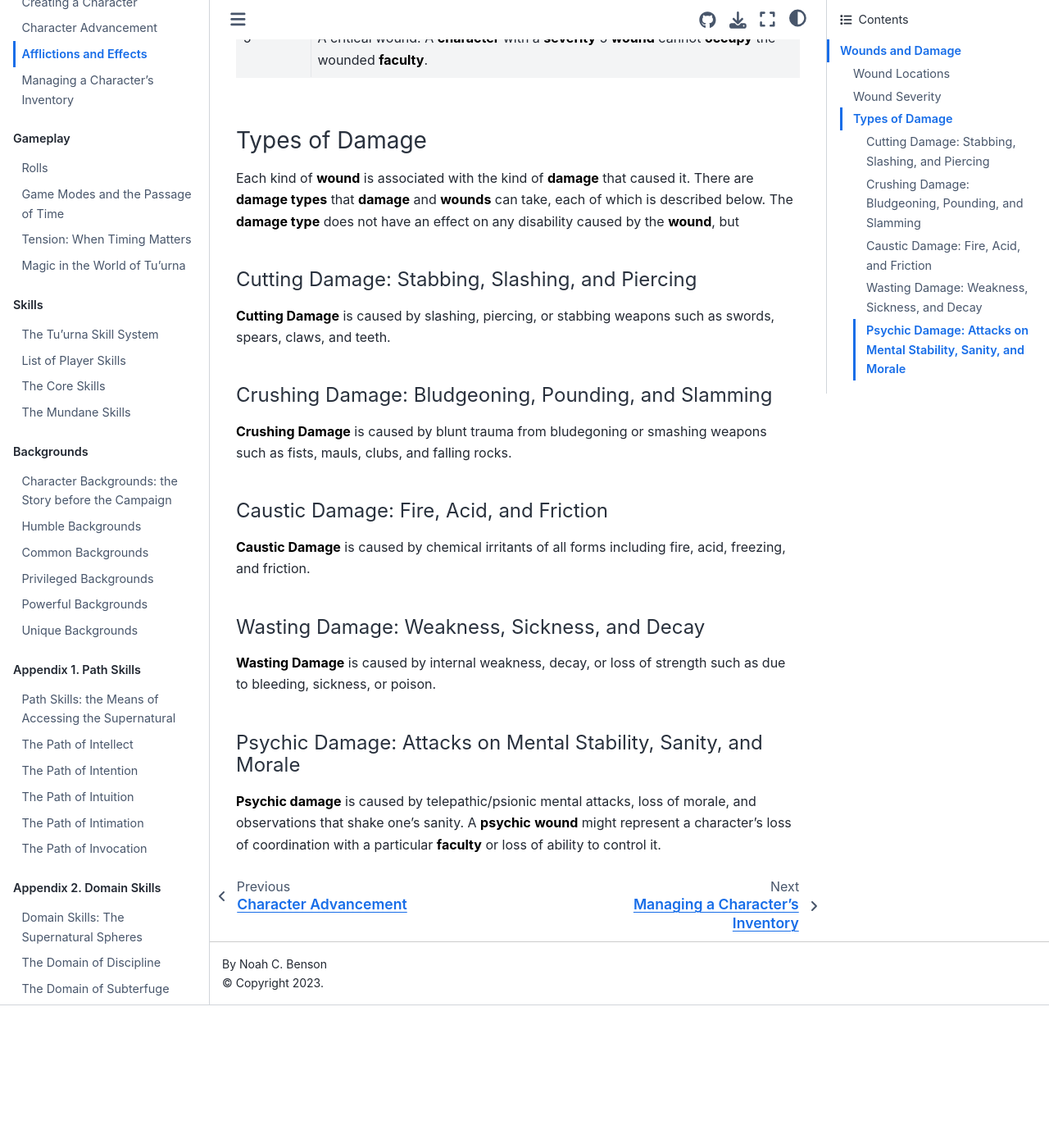
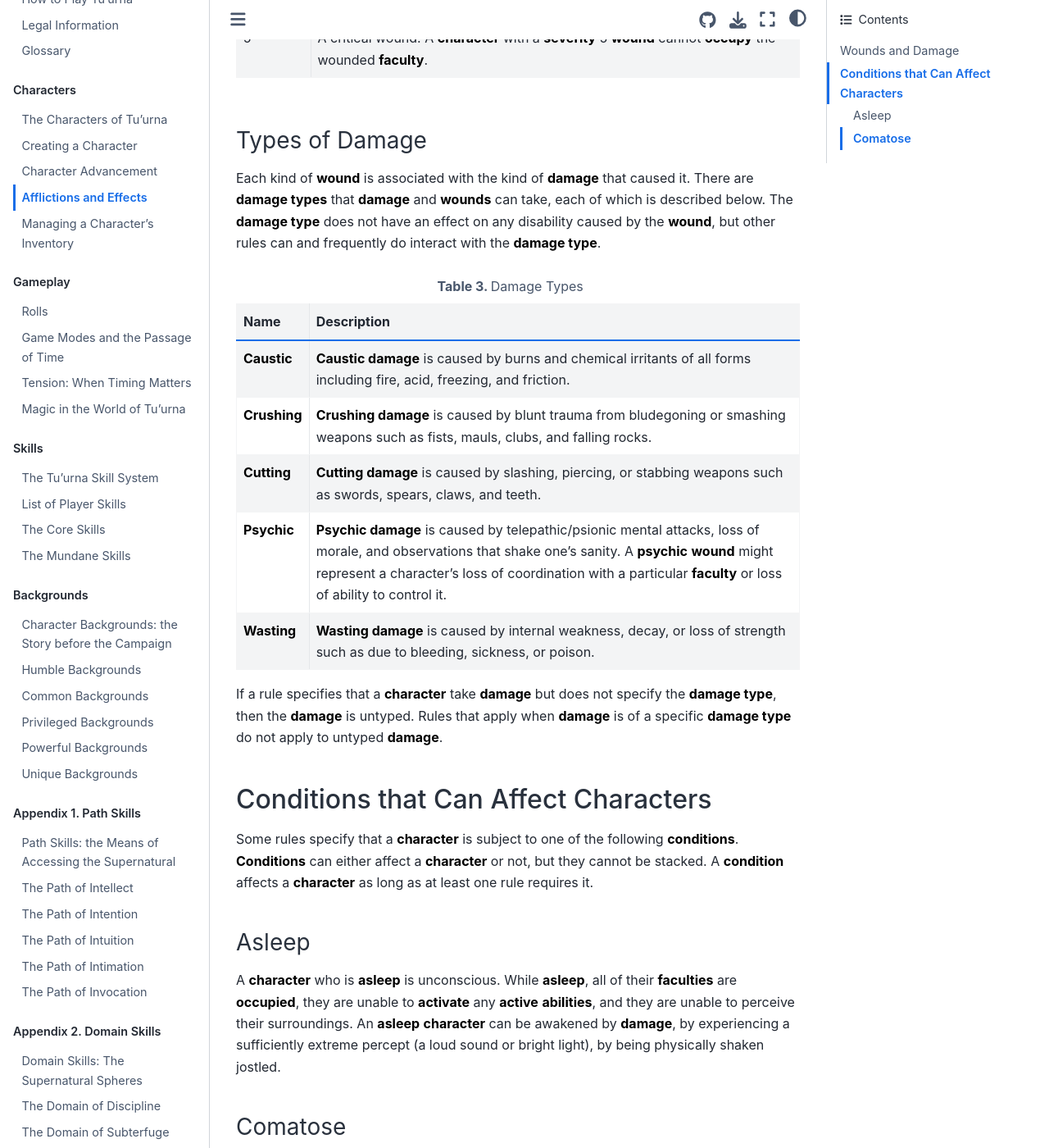
Before and after one commit to noahbenson/tuurna, a Jupyter Book: the page built from doc/characters/effects.md, in a window 1280 px wide and 1400 px high, scrolled down 2719 px. Shown: the whole window at 82% size. Built offline with Jupyter Book 1.0.4 settings and Sphinx 7.4.7 and the Sphinx Book theme 1.1.4, drawn with Linux system fonts in a browser that asks for light colours; before the commit the page ends 3945 px from its top, so only the background shows below that; some of the changed text lies outside the part shown.

Commit message:
fixing rolls, adding math page

````diff
--- a/doc/_config.yml
+++ b/doc/_config.yml
@@ -57,6 +57,8 @@
     Arms: "{term}`Arms<Arm>`"
     arm: "{term}`arm<Arm>`"
     arms: "{term}`arms<Arm>`"
+    Asleep: "{term}`Asleep`"
+    asleep: "{term}`asleep<Asleep>`"
     Attention: "{term}`Attention`"
     attention: "{term}`attention<Attention>`"
     Background: "{term}`Background`"
@@ -89,6 +91,12 @@
     Checks: "{term}`Checks<Check>`"
     check: "{term}`check<Check>`"
     checks: "{term}`checks<Check>`"
+    Circumstantial_modifier: "{term}`Circumstantial modifier`"
+    Circumstantial_modifiers: "{term}`Circumstantial modifiers<Circumstantial Modifier>`"
+    circumstantial_modifier: "{term}`circumstantial modifier<Circumstantial Modifier>`"
+    circumstantial_modifiers: "{term}`circumstantial modifiers<Circumstantial Modifier>`"
+    Comatose: "{term}`Comatose`"
+    comatose: "{term}`comatose<Comatose>`"
     Competency_check: "{term}`Competency check<Competency Check>`"
     Competency_checks: "{term}`Competency checks<Competency Check>`"
     competency_check: "{term}`competency check<Competency Check>`"
@@ -97,6 +105,10 @@
     Conditions: "{term}`Conditions<Condition>`"
     condition: "{term}`condition<Condition>`"
     conditions: "{term}`conditions<Condition>`"
+    Contest: "{term}`Contest`"
+    Contests: "{term}`Contests<Contest>`"
+    contest: "{term}`contest<Contest>`"
+    contests: "{term}`contests<Contest>`"
     Core: "{term}`Core<Core Skill>`"
     core: "{term}`core<Core Skill>`"
     Core_skill: "{term}`Core skill<Core Skill>`"
@@ -159,6 +171,10 @@
     Faculties: "{term}`Faculties<Faculty>`"
     faculty: "{term}`faculty<Faculty>`"
     faculties: "{term}`faculties<Faculty>`"
+    Fate: "{term}`Fate`"
+    Fates: "{term}`Fates<Fate>`"
+    fate: "{term}`fate<Fate>`"
+    fates: "{term}`fates<Fate>`"
     Fundamental: "{term}`Fundamental<Fundamental Skill>`"
     fundamental: "{term}`fundamental<Fundamental Skill>`"
     Fundamental_skill: "{term}`Fundamental skill<Fundamental Skill>`"
@@ -177,6 +193,8 @@
     Items: "{term}`Items<Item>`"
     item: "{term}`item<Item>`"
     items: "{term}`items<Item>`"
+    Labor: "{term}`Labor`"
+    labor: "{term}`labor<Labor>`"
     Legs: "{term}`Legs`"
     legs: "{term}`legs<Legs>`"
     Level: "{term}`Level`"
@@ -191,6 +209,10 @@
     links: "{term}`links<Link>`"
     Luck: "{term}`Luck`"
     luck: "{term}`luck<Luck>`"
+    Modifier: "{term}`Modifier`"
+    Modifiers: "{term}`Modifiers<Modifier>`"
+    modifier: "{term}`modifier<Modifier>`"
+    modifiers: "{term}`modifiers<Modifier>`"
     Mundane: "{term}`Mundane<Mundane Skill>`"
     mundane: "{term}`mundane<Mundane Skill>`"
     Mundane_skill: "{term}`Mundane skill<Mundane Skill>`"
@@ -253,12 +275,18 @@
     Rolls: "{term}`Rolls<Roll>`"
     roll: "{term}`roll<Roll>`"
     rolls: "{term}`rolls<Roll>`"
+    Rolled: "{term}`Rolled<Roll>`"
+    rolled: "{term}`rolled<Roll>`"
     Sanity: "{term}`Sanity`"
     sanity: "{term}`sanity<Sanity>`"
     Scene: "{term}`Scene`"
     Scenes: "{term}`Scenes<Scene>`"
     scene: "{term}`scene<Scene>`"
     scenes: "{term}`scenes<Scene>`"
+    Score: "{term}`Score`"
+    Scores: "{term}`Scores<Score>`"
+    score: "{term}`score<Score>`"
+    scores: "{term}`scores<Score>`"
     Severity: "{term}`Severity`"
     Severities: "{term}`Severities<Severity>`"
     severity: "{term}`severity<Severity>`"
@@ -267,10 +295,18 @@
     Skills: "{term}`Skills<Skill>`"
     skill: "{term}`skill<Skill>`"
     skills: "{term}`skills<Skill>`"
+    Spare_attention: "{term}`Spare attention<Spare Attention>`"
+    spare_attention: "{term}`spare attention<Spare Attention>`"
+    Specific_modifier: "{term}`Specific modifier`"
+    Specific_modifiers: "{term}`Specific modifiers<Specific Modifier>`"
+    specific_modifier: "{term}`specific modifier<Specific Modifier>`"
+    specific_modifiers: "{term}`specific modifiers<Specific Modifier>`"
     Stamina: "{term}`Stamina`"
     stamina: "{term}`stamina<Stamina>`"
     Status: "{term}`Status`"
     status: "{term}`status<Status>`"
+    Supernatural_potential: "{term}`Supernatural potential<Supernatural Potential>`"
+    supernatural_potential: "{term}`supernatural potential<Supernatural Potential>`"
     Tag: "{term}`Tag`"
     Tags: "{term}`Tags<Tag>`"
     tag: "{term}`tag<Tag>`"
--- a/doc/_toc.yml
+++ b/doc/_toc.yml
@@ -58,3 +58,6 @@
       - file: skills/domain/enchantment
       - file: skills/domain/mentalism
       - file: skills/domain/theurgy
+  - caption: Appendix 3. Game Math
+    chapters:
+      - file: math/dice
--- a/doc/characters/effects.md
+++ b/doc/characters/effects.md
@@ -131,31 +131,57 @@
 Each kind of {{wound}} is associated with the kind of {{damage}} that caused
 it. There are {{damage_types}} that {{damage}} and {{wounds}} can take, each of
 which is described below. The {{damage_type}} does not have an effect on any
-disability caused by the {{wound}}, but
+disability caused by the {{wound}}, but other rules can and frequently do
+interact with the {{damage_type}}.
 
-(characters:effects:wounds:damage:cutting)=
-#### Cutting Damage: Stabbing, Slashing, and Piercing
-{term}`Cutting Damage` is caused by slashing, piercing, or stabbing weapons
-such as swords, spears, claws, and teeth.
+```{list-table} Damage Types
+:header-rows: 1
 
-(characters:effects:wounds:damage:crushing)=
-#### Crushing Damage: Bludgeoning, Pounding, and Slamming
-{term}`Crushing Damage` is caused by blunt trauma from bludegoning or smashing
-weapons such as fists, mauls, clubs, and falling rocks.
+* - Name
+  - Description
+* - {{Caustic}}
+  - {{Caustic_damage}} is caused by burns and chemical irritants of all forms
+    including fire, acid, freezing, and friction.
+* - {{Crushing}}
+  - {{Crushing_damage}} is caused by blunt trauma from bludegoning or smashing
+    weapons such as fists, mauls, clubs, and falling rocks.
+* - {{Cutting}}
+  - {{Cutting_damage}} is caused by slashing, piercing, or stabbing weapons
+     such as swords, spears, claws, and teeth.
+* - {{Psychic}}
+  - {{Psychic_damage}} is caused by telepathic/psionic mental attacks, loss of
+    morale, and observations that shake one's sanity. A {{psychic}} {{wound}}
+    might represent a character's loss of coordination with a particular
+    {{faculty}} or loss of ability to control it.
+* - {{Wasting}}
+  - {{Wasting_damage}} is caused by internal weakness, decay, or loss of
+    strength such as due to bleeding, sickness, or poison.
+```
 
-(characters:effects:wounds:damage:caustic)=
-#### Caustic Damage: Fire, Acid, and Friction
-{term}`Caustic Damage` is caused by chemical irritants of all forms including
-fire, acid, freezing, and friction.
+If a rule specifies that a {{character}} take {{damage}} but does not specify
+the {{damage_type}}, then the {{damage}} is untyped. Rules that apply when
+{{damage}} is of a specific {{damage_type}} do not apply to untyped {{damage}}.
 
-(characters:effects:wounds:damage:wasting)=
-#### Wasting Damage: Weakness, Sickness, and Decay
-{term}`Wasting Damage` is caused by internal weakness, decay, or loss of
-strength such as due to bleeding, sickness, or poison.
 
-(characters:effects:wounds:damage:psychic)=
-#### Psychic Damage: Attacks on Mental Stability, Sanity, and Morale
-{{Psychic_damage}} is caused by telepathic/psionic mental attacks, loss of
-morale, and observations that shake one's sanity. A {{psychic}} {{wound}} might
-represent a character's loss of coordination with a particular {{faculty}} or
-loss of ability to control it.
+(characters:effects:conditions)=
+## Conditions that Can Affect Characters
+
+Some rules specify that a {{character}} is subject to one of the following
+{{conditions}}.  {{Conditions}} can either affect a {{character}} or not, but
+they cannot be stacked. A {{condition}} affects a {{character}} as long as at
+least one rule requires it.
+
+(cond:asleep)=
+### Asleep
+A {{character}} who is {{asleep}} is unconscious. While {{asleep}}, all of
+their {{faculties}} are {{occupied}}, they are unable to {{activate}} any
+{{active}} {{abilities}}, and they are unable to perceive their
+surroundings. An {{asleep}} {{character}} can be awakened by {{damage}}, by
+experiencing a sufficiently extreme percept (a loud sound or bright light), by
+being physically shaken jostled.
+
+(cond:comatose)=
+### Comatose
+A {{character}} who is {{comatose}} is unconscious. While {{comatose}}, all of
+their {{faculties}} are {{occupied}}, they are unable to {{activate}} any
+{{active}} {{abilities}}, and they are unable to perceive their surroundings.
````
Also changed, not shown: doc/characters/intro.md (+8 -0 lines), doc/gameplay/rolls.md (+156 -176 lines), doc/glossary.md (+17 -0 lines), doc/math/dice.ipynb (added).
